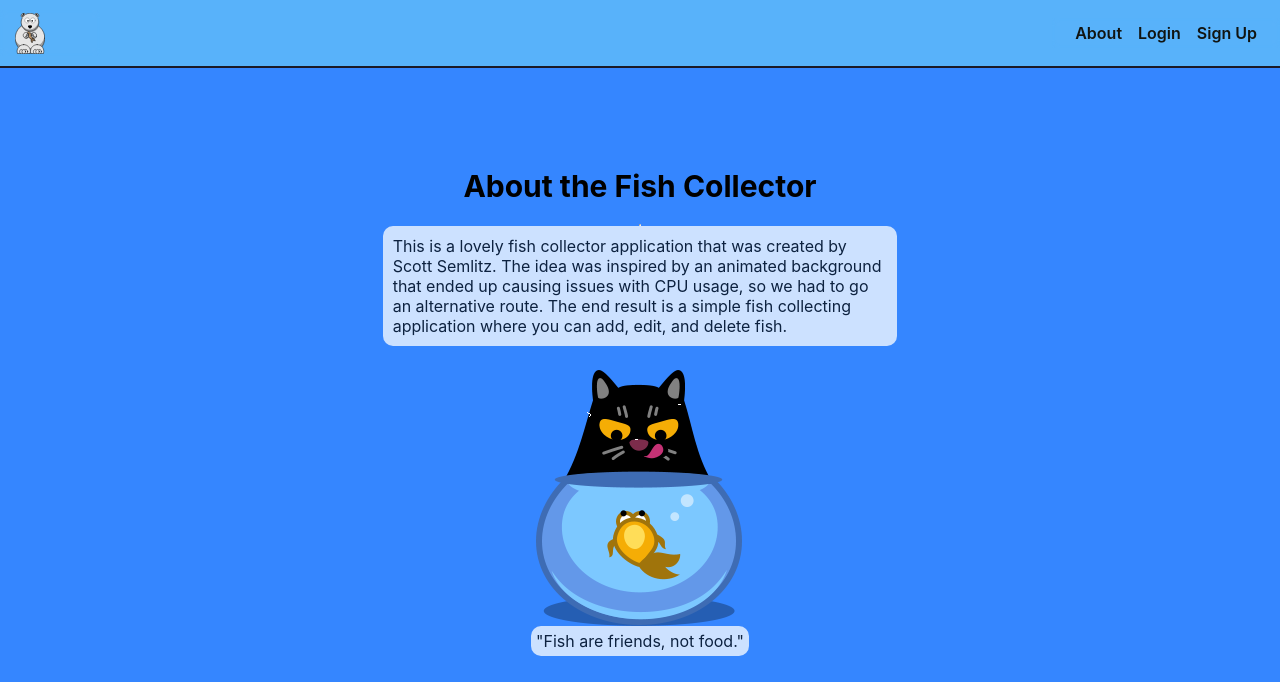
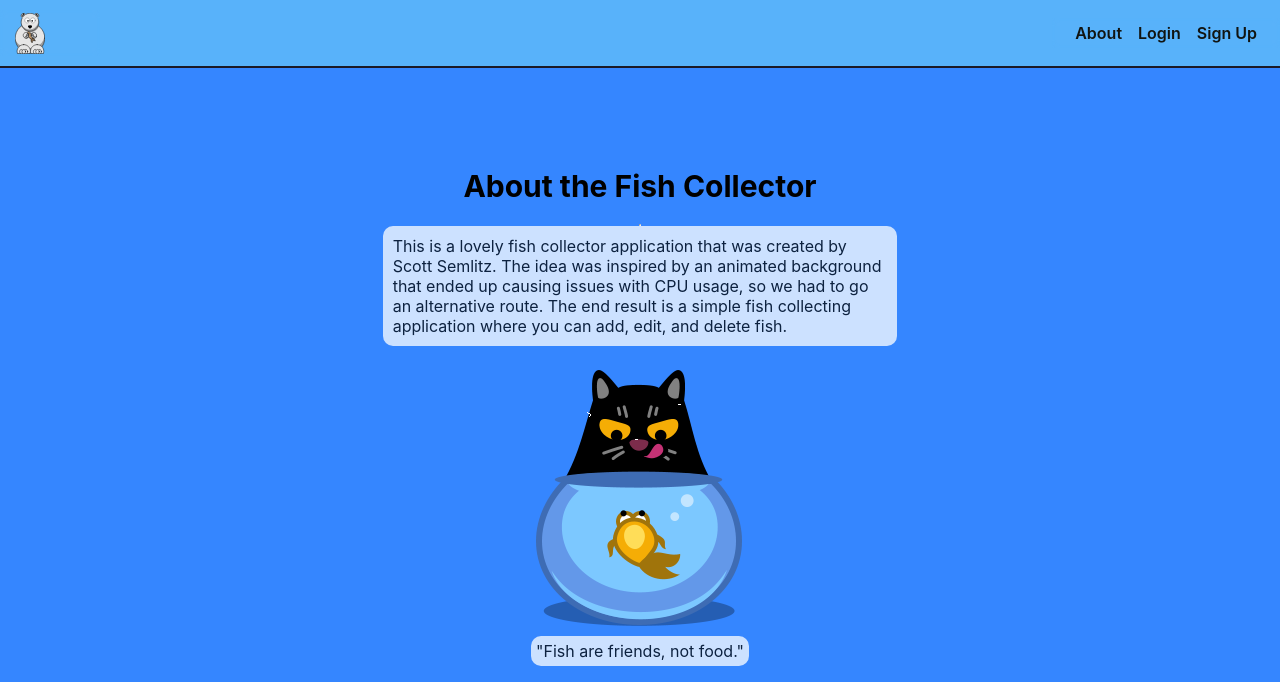
Before and after one commit to ssemlitz/fish-collector, a Django app: template main_app/templates/about.html in a window 1280 px wide. Shown: the top 682 px of the page. Run offline with Django 3.2, Linux system fonts and the light colour scheme; the template is opened without the code that fills it, so the values that code supplies are empty; some web fonts are replaced.

Commit message:
css change

```diff
--- a/main_app/static/css/base.css
+++ b/main_app/static/css/base.css
@@ -205,6 +205,7 @@ nav li {
   background-color: white;
   opacity: 0.75;
   border-radius: 10px;
+  margin: 10px 0;
   padding: 5px;
   font-size: var(--font-reg);
 }
```
